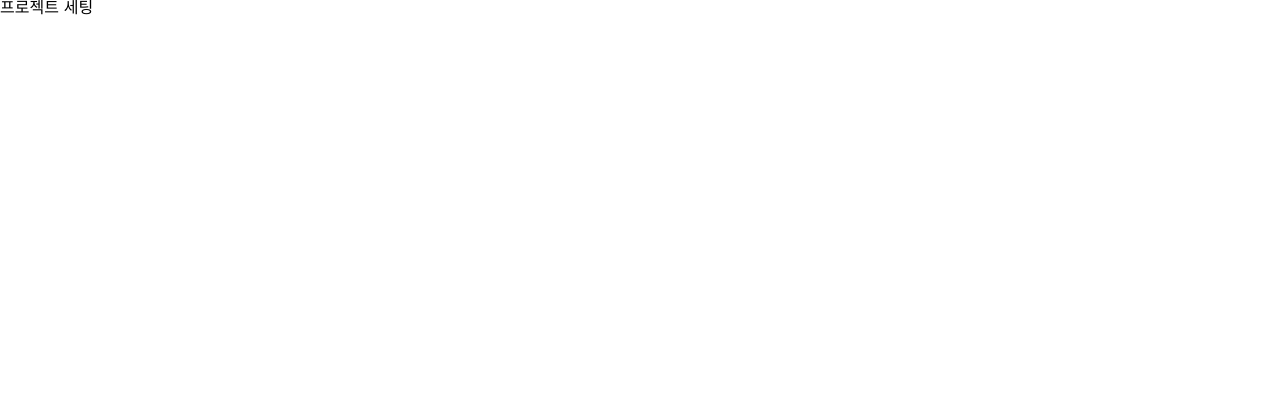
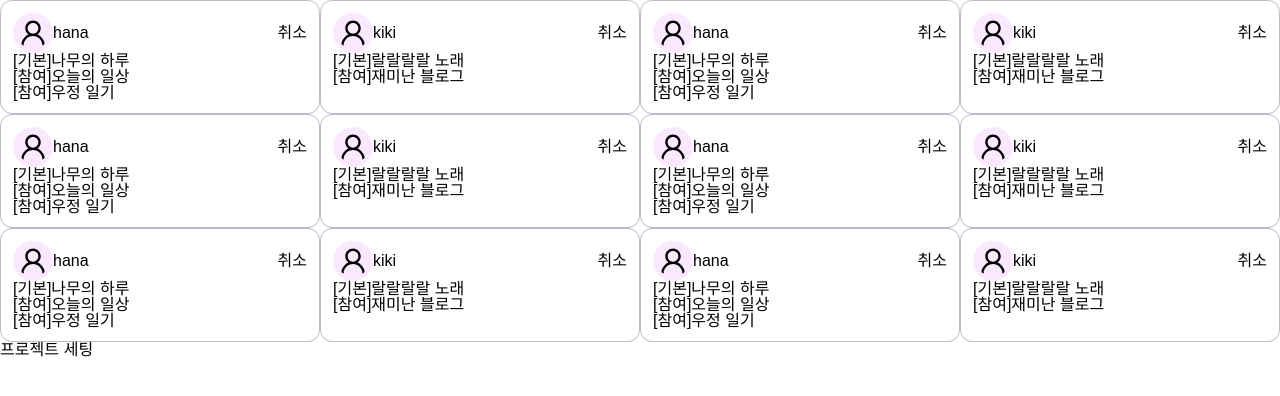
Before and after one commit to sorrel012/log-us, a Next.js app: page / in a window 1280 px wide. Shown: the top 396 px of the page. Built offline with nearby package versions, Linux system fonts and the light colour scheme; a web font is replaced by a local one.

Commit message:
feat: 사용자 그리드 마크업

```diff
--- a/src/app/page.tsx
+++ b/src/app/page.tsx
@@ -1,3 +1,10 @@
+import UserGrid from '@/components/UserGrid';
+
 export default function Home() {
-    return <div>프로젝트 세팅</div>;
+    return (
+        <>
+            <UserGrid />
+            <div>프로젝트 세팅</div>
+        </>
+    );
 }
--- /dev/null
+++ b/src/components/UserGrid.tsx
@@ -0,0 +1,248 @@
+import UserGridCard, { UserGridProps } from '@/components/UserGridCard';
+
+const users: UserGridProps[] = [
+    {
+        image: '',
+        nickName: 'hana',
+        blogs: [
+            {
+                blogName: '나무의 하루',
+                blogAddress: 'sorrel012/',
+                shareYn: 'N',
+            },
+            {
+                blogName: '오늘의 일상',
+                blogAddress: 'sorrel0234234/',
+                shareYn: 'Y',
+            },
+            {
+                blogName: '우정 일기',
+                blogAddress: 'daily/',
+                shareYn: 'Y',
+            },
+        ],
+        type: 'BLOG',
+    },
+    {
+        image: '',
+        nickName: 'kiki',
+        blogs: [
+            {
+                blogName: '랄랄랄랄 노래',
+                blogAddress: 'kiki124/',
+                shareYn: 'N',
+            },
+            {
+                blogName: '재미난 블로그',
+                blogAddress: 'kikikikikiki/',
+                shareYn: 'Y',
+            },
+        ],
+        type: 'BLOG',
+    },
+    {
+        image: '',
+        nickName: 'hana',
+        blogs: [
+            {
+                blogName: '나무의 하루',
+                blogAddress: 'sorrel012/',
+                shareYn: 'N',
+            },
+            {
+                blogName: '오늘의 일상',
+                blogAddress: 'sorrel0234234/',
+                shareYn: 'Y',
+            },
+            {
+                blogName: '우정 일기',
+                blogAddress: 'daily/',
+                shareYn: 'Y',
+            },
+        ],
+        type: 'BLOG',
+    },
+    {
+        image: '',
+        nickName: 'kiki',
+        blogs: [
+            {
+                blogName: '랄랄랄랄 노래',
+                blogAddress: 'kiki124/',
+                shareYn: 'N',
+            },
+            {
+                blogName: '재미난 블로그',
+                blogAddress: 'kikikikikiki/',
+                shareYn: 'Y',
+            },
+        ],
+        type: 'BLOG',
+    },
+    {
+        image: '',
+        nickName: 'hana',
+        blogs: [
+            {
+                blogName: '나무의 하루',
+                blogAddress: 'sorrel012/',
+                shareYn: 'N',
+            },
+            {
+                blogName: '오늘의 일상',
+                blogAddress: 'sorrel0234234/',
+                shareYn: 'Y',
+            },
+            {
+                blogName: '우정 일기',
+                blogAddress: 'daily/',
+                shareYn: 'Y',
+            },
+        ],
+        type: 'BLOG',
+    },
+    {
+        image: '',
+        nickName: 'kiki',
+        blogs: [
+            {
+                blogName: '랄랄랄랄 노래',
+                blogAddress: 'kiki124/',
+                shareYn: 'N',
+            },
+            {
+                blogName: '재미난 블로그',
+                blogAddress: 'kikikikikiki/',
+                shareYn: 'Y',
+            },
+        ],
+        type: 'BLOG',
+    },
+    {
+        image: '',
+        nickName: 'hana',
+        blogs: [
+            {
+                blogName: '나무의 하루',
+                blogAddress: 'sorrel012/',
+                shareYn: 'N',
+            },
+            {
+                blogName: '오늘의 일상',
+                blogAddress: 'sorrel0234234/',
+                shareYn: 'Y',
+            },
+            {
+                blogName: '우정 일기',
+                blogAddress: 'daily/',
+                shareYn: 'Y',
+            },
+        ],
+        type: 'BLOG',
+    },
+    {
+        image: '',
+        nickName: 'kiki',
+        blogs: [
+            {
+                blogName: '랄랄랄랄 노래',
+                blogAddress: 'kiki124/',
+                shareYn: 'N',
+            },
+            {
+                blogName: '재미난 블로그',
+                blogAddress: 'kikikikikiki/',
+                shareYn: 'Y',
+            },
+        ],
+        type: 'BLOG',
+    },
+    {
+        image: '',
+        nickName: 'hana',
+        blogs: [
+            {
+                blogName: '나무의 하루',
+                blogAddress: 'sorrel012/',
+                shareYn: 'N',
+            },
+            {
+                blogName: '오늘의 일상',
+                blogAddress: 'sorrel0234234/',
+                shareYn: 'Y',
+            },
+            {
+                blogName: '우정 일기',
+                blogAddress: 'daily/',
+                shareYn: 'Y',
+            },
+        ],
+        type: 'BLOG',
+    },
+    {
+        image: '',
+        nickName: 'kiki',
+        blogs: [
+            {
+                blogName: '랄랄랄랄 노래',
+                blogAddress: 'kiki124/',
+                shareYn: 'N',
+            },
+            {
+                blogName: '재미난 블로그',
+                blogAddress: 'kikikikikiki/',
+                shareYn: 'Y',
+            },
+        ],
+        type: 'BLOG',
+    },
+    {
+        image: '',
+        nickName: 'hana',
+        blogs: [
+            {
+                blogName: '나무의 하루',
+                blogAddress: 'sorrel012/',
+                shareYn: 'N',
+            },
+            {
+                blogName: '오늘의 일상',
+                blogAddress: 'sorrel0234234/',
+                shareYn: 'Y',
+            },
+            {
+                blogName: '우정 일기',
+                blogAddress: 'daily/',
+                shareYn: 'Y',
+            },
+        ],
+        type: 'BLOG',
+    },
+    {
+        image: '',
+        nickName: 'kiki',
+        blogs: [
+            {
+                blogName: '랄랄랄랄 노래',
+                blogAddress: 'kiki124/',
+                shareYn: 'N',
+            },
+            {
+                blogName: '재미난 블로그',
+                blogAddress: 'kikikikikiki/',
+                shareYn: 'Y',
+            },
+        ],
+        type: 'BLOG',
+    },
+];
+
+export default function UserGrid() {
+    return (
+        <section className="grid grid-cols-4">
+            {users.map((user, index) => (
+                <UserGridCard key={index} {...user} />
+            ))}
+        </section>
+    );
+}
--- /dev/null
+++ b/src/components/UserGridCard.tsx
@@ -0,0 +1,52 @@
+import Image from 'next/image';
+import PersonIcon from '@/components/icons/PersonIcon';
+import Link from 'next/link';
+
+interface Blog {
+    blogName: string;
+    blogAddress: string;
+    shareYn: 'Y' | 'N';
+}
+
+export interface UserGridProps {
+    image?: string;
+    nickName: string;
+    blogs: Blog[];
+    type: 'BLOG' | 'ADMIN';
+}
+
+export default function UserGridCard({
+    image,
+    nickName,
+    blogs,
+    type,
+}: UserGridProps) {
+    return (
+        <article
+            className={`font-default rounded-xl p-3 ${type === 'BLOG' ? 'border-customLightBlue-100 border border-solid' : ''}`}
+        >
+            <div className="flex justify-between">
+                <div className="flex items-center">
+                    <>
+                        {image && (
+                            <Image src={image} alt={`${nickName}'s photo`} />
+                        )}
+                        {!image && <PersonIcon size="size-10" />}
+                    </>
+                    <p>{nickName}</p>
+                </div>
+                <button>취소</button>
+            </div>
+            <div>
+                {blogs.map((blog, index) => (
+                    <p key={index}>
+                        <span>
+                            {blog.shareYn === 'N' ? '[기본]' : '[참여]'}
+                        </span>
+                        <Link href={blog.blogAddress}>{blog.blogName}</Link>
+                    </p>
+                ))}
+            </div>
+        </article>
+    );
+}
--- /dev/null
+++ b/src/components/icons/PersonIcon.tsx
@@ -0,0 +1,17 @@
+import { AiOutlineUser } from 'react-icons/ai';
+
+interface PersonIconProps {
+    className?: string;
+    size?: string;
+}
+
+export default function PersonIcon({
+    className,
+    size = 'size-10 md:size-20',
+}: PersonIconProps) {
+    return (
+        <AiOutlineUser
+            className={`rounded-full bg-fuchsia-100 p-1 ${className} ${size}`}
+        />
+    );
+}
--- a/tailwind.config.ts
+++ b/tailwind.config.ts
@@ -1,17 +1,30 @@
-import type { Config } from "tailwindcss";
+import type { Config } from 'tailwindcss';
 
 const config: Config = {
     content: [
-    "./src/pages/**/*.{js,ts,jsx,tsx,mdx}",
-    "./src/components/**/*.{js,ts,jsx,tsx,mdx}",
-    "./src/app/**/*.{js,ts,jsx,tsx,mdx}",
+        './src/pages/**/*.{js,ts,jsx,tsx,mdx}',
+        './src/components/**/*.{js,ts,jsx,tsx,mdx}',
+        './src/app/**/*.{js,ts,jsx,tsx,mdx}',
     ],
     theme: {
         extend: {
-      backgroundImage: {
-        "gradient-radial": "radial-gradient(var(--tw-gradient-stops))",
-        "gradient-conic":
-          "conic-gradient(from 180deg at 50% 50%, var(--tw-gradient-stops))",
+            colors: {
+                customLightBlue: {
+                    100: 'rgba(110, 127, 145, 0.5)',
+                    200: '#6E7F91',
+                },
+                customDarkBlue: {
+                    100: '#394C60',
+                },
+                customBeige: {
+                    100: '#EFECE7',
+                },
+                customGray: {
+                    100: '#CDCAC5',
+                },
+                customBrown: {
+                    100: '#A38970',
+                },
             },
         },
     },
```
Lines whose indentation alone changed are shown as unchanged.
